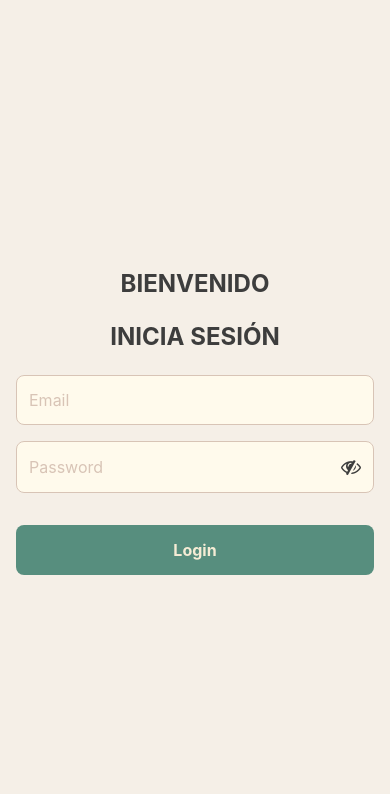
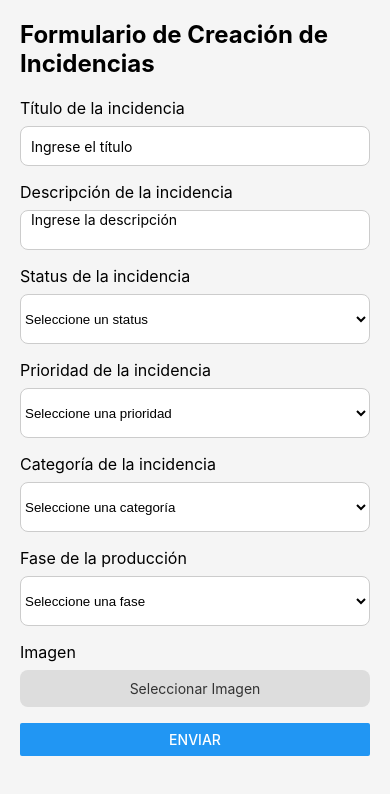
Before and after one commit to Incident-Managment/incidentApp, a React Native app: screen /Analytics in a window 390 px wide. Shown: the top 794 px of the page. Built offline with nearby package versions, Linux system fonts and the light colour scheme; no server answers.

Commit message:
AAAAAA
por si las moscas XDDDD faltan cosas lol equisde ,

Esta todo bien exepto en el archivo de analytics esta todo mal el estilo

```diff
--- a/App.js
+++ b/App.js
@@ -5,6 +5,8 @@ import { StatusBar } from 'expo-status-bar';
 import { StyleSheet, Text, View } from 'react-native';
 import Login from './pages/Login';
 import Home from './pages/Home';
+import Analytics from './pages/Analytics';
+import Settings from './pages/Settings';
 
 const Stack = createStackNavigator();
 
@@ -22,6 +24,16 @@ export default function App() {
           component={Home}
           options={{ headerShown: false }}
         />
+        <Stack.Screen
+          name="Analytics"
+          component={Analytics}
+          options={{ headerShown: false }}
+        />
+        <Stack.Screen
+          name="Settings"
+          component={Settings}
+          options={{ headerShown: false }}
+        />
       </Stack.Navigator>
       <StatusBar style="auto" />
     </NavigationContainer>
--- a/components/Footer.js
+++ b/components/Footer.js
@@ -1,19 +1,22 @@
 import React from "react";
 import { StyleSheet, View, Text, TouchableOpacity } from "react-native";
 import { MaterialCommunityIcons } from "@expo/vector-icons";
+import { useNavigation } from '@react-navigation/native';
 
 const Footer = () => {
+  const navigation = useNavigation();
+
   return (
     <View style={styles.footer}>
-      <TouchableOpacity style={styles.navButton}>
+      <TouchableOpacity style={styles.navButton} onPress={() => navigation.navigate('Home')}>
         <MaterialCommunityIcons name="home" size={24} color={styles.navIcon.color} />
         <Text style={styles.navText}>Home</Text>
       </TouchableOpacity>
-      <TouchableOpacity style={styles.navButton}>
+      <TouchableOpacity style={styles.navButton} onPress={() => navigation.navigate('Analytics')}>
         <MaterialCommunityIcons name="chart-bar" size={24} color={styles.navIcon.color} />
         <Text style={styles.navText}>Analytics</Text>
       </TouchableOpacity>
-      <TouchableOpacity style={styles.navButton}>
+      <TouchableOpacity style={styles.navButton} onPress={() => navigation.navigate('Settings')}>
         <MaterialCommunityIcons name="cog" size={24} color={styles.navIcon.color} />
         <Text style={styles.navText}>Settings</Text>
       </TouchableOpacity>
--- a/config/api.js
+++ b/config/api.js
@@ -1,6 +1,6 @@
 import axios from 'axios';
 
-export const baseURL = process.env.VITE_API_URL || 'http://192.168.1.73:3000/api/';
+export const baseURL = process.env.VITE_API_URL || 'http://192.168.1.76:3000/api/';
 
 export const fetchData = async (endpoint) => {
   try {
--- a/package.json
+++ b/package.json
@@ -10,12 +10,14 @@
   },
   "dependencies": {
     "@react-native-async-storage/async-storage": "^2.1.0",
+    "@react-native-picker/picker": "^2.11.0",
     "@react-navigation/bottom-tabs": "^7.2.0",
     "@react-navigation/native": "^7.0.14",
     "@react-navigation/stack": "^7.1.1",
     "@shopify/restyle": "^2.4.4",
     "axios": "^1.7.9",
     "expo": "~52.0.27",
+    "expo-image-picker": "^16.0.4",
     "expo-linear-gradient": "^14.0.2",
     "expo-status-bar": "~2.0.1",
     "formik": "^2.4.6",
--- /dev/null
+++ b/pages/Analytics.js
@@ -0,0 +1,158 @@
+import React, { useState } from 'react';
+import { View, Text, TextInput, StyleSheet, Button, Image, TouchableOpacity } from 'react-native';
+import { Picker } from '@react-native-picker/picker';
+import * as ImagePicker from 'expo-image-picker';
+
+const Analytics = () => {
+    const [title, setTitle] = useState('');
+    const [description, setDescription] = useState('');
+    const [status, setStatus] = useState('');
+    const [priority, setPriority] = useState('');
+    const [category, setCategory] = useState('');
+    const [phase, setPhase] = useState('');
+    const [image, setImage] = useState(null);
+
+    const pickImage = async () => {
+        let result = await ImagePicker.launchImageLibraryAsync({
+            mediaTypes: ImagePicker.MediaTypeOptions.Images,
+            allowsEditing: true,
+            aspect: [4, 3],
+            quality: 1,
+        });
+
+        if (!result.cancelled) {
+            setImage(result.uri);
+        }
+    };
+
+    return (
+        <View style={styles.container}>
+            <Text style={styles.title}>Formulario de Creación de Incidencias</Text>
+
+            <Text style={styles.label}>Título de la incidencia</Text>
+            <TextInput
+                style={styles.input}
+                value={title}
+                onChangeText={setTitle}
+                placeholder="Ingrese el título"
+            />
+
+            <Text style={styles.label}>Descripción de la incidencia</Text>
+            <TextInput
+                style={styles.input}
+                value={description}
+                onChangeText={setDescription}
+                placeholder="Ingrese la descripción"
+                multiline
+            />
+
+            <Text style={styles.label}>Status de la incidencia</Text>
+            <Picker
+                selectedValue={status}
+                style={styles.picker}
+                onValueChange={(itemValue) => setStatus(itemValue)}
+            >
+                <Picker.Item label="Seleccione un status" value="" />
+                <Picker.Item label="Abierto" value="abierto" />
+                <Picker.Item label="En progreso" value="en_progreso" />
+                <Picker.Item label="Cerrado" value="cerrado" />
+            </Picker>
+
+            <Text style={styles.label}>Prioridad de la incidencia</Text>
+            <Picker
+                selectedValue={priority}
+                style={styles.picker}
+                onValueChange={(itemValue) => setPriority(itemValue)}
+            >
+                <Picker.Item label="Seleccione una prioridad" value="" />
+                <Picker.Item label="Alta" value="alta" />
+                <Picker.Item label="Media" value="media" />
+                <Picker.Item label="Baja" value="baja" />
+            </Picker>
+
+            <Text style={styles.label}>Categoría de la incidencia</Text>
+            <Picker
+                selectedValue={category}
+                style={styles.picker}
+                onValueChange={(itemValue) => setCategory(itemValue)}
+            >
+                <Picker.Item label="Seleccione una categoría" value="" />
+                <Picker.Item label="Software" value="software" />
+                <Picker.Item label="Hardware" value="hardware" />
+                <Picker.Item label="Red" value="red" />
+            </Picker>
+
+            <Text style={styles.label}>Fase de la producción</Text>
+            <Picker
+                selectedValue={phase}
+                style={styles.picker}
+                onValueChange={(itemValue) => setPhase(itemValue)}
+            >
+                <Picker.Item label="Seleccione una fase" value="" />
+                <Picker.Item label="Desarrollo" value="desarrollo" />
+                <Picker.Item label="Pruebas" value="pruebas" />
+                <Picker.Item label="Producción" value="producción" />
+            </Picker>
+
+            <Text style={styles.label}>Imagen</Text>
+            <TouchableOpacity onPress={pickImage} style={styles.imagePicker}>
+                <Text style={styles.imagePickerText}>Seleccionar Imagen</Text>
+            </TouchableOpacity>
+            {image && <Image source={{ uri: image }} style={styles.image} />}
+
+            <Button title="Enviar" onPress={() => { /* handle submit */ }} />
+        </View>
+    );
+};
+
+const styles = StyleSheet.create({
+    container: {
+        flex: 1,
+        padding: 20,
+        backgroundColor: '#f5f5f5',
+    },
+    title: {
+        fontSize: 24,
+        fontWeight: 'bold',
+        marginBottom: 20,
+    },
+    label: {
+        fontSize: 16,
+        marginBottom: 8,
+    },
+    input: {
+        height: 40,
+        borderColor: '#ccc',
+        borderWidth: 1,
+        borderRadius: 8,
+        paddingHorizontal: 10,
+        marginBottom: 16,
+        backgroundColor: '#fff',
+    },
+    picker: {
+        height: 50,
+        borderColor: '#ccc',
+        borderWidth: 1,
+        borderRadius: 8,
+        marginBottom: 16,
+        backgroundColor: '#fff',
+    },
+    imagePicker: {
+        backgroundColor: '#ddd',
+        padding: 10,
+        borderRadius: 8,
+        alignItems: 'center',
+        marginBottom: 16,
+    },
+    imagePickerText: {
+        color: '#333',
+    },
+    image: {
+        width: 200,
+        height: 200,
+        borderRadius: 8,
+        marginBottom: 16,
+    },
+});
+
+export default Analytics;
--- /dev/null
+++ b/pages/Settings.js
@@ -0,0 +1,25 @@
+import React from 'react';
+import { View, Text, StyleSheet } from 'react-native';
+
+const Settings = () => {
+    return (
+        <View style={styles.container}>
+            <Text style={styles.title}>Settings</Text>
+        </View>
+    );
+};
+
+const styles = StyleSheet.create({
+    container: {
+        flex: 1,
+        justifyContent: 'center',
+        alignItems: 'center',
+        backgroundColor: '#f5f5f5',
+    },
+    title: {
+        fontSize: 24,
+        fontWeight: 'bold',
+    },
+});
+
+export default Settings;
```
Also changed, not shown: 2 other files (tests, documents, lock files or other folders).
